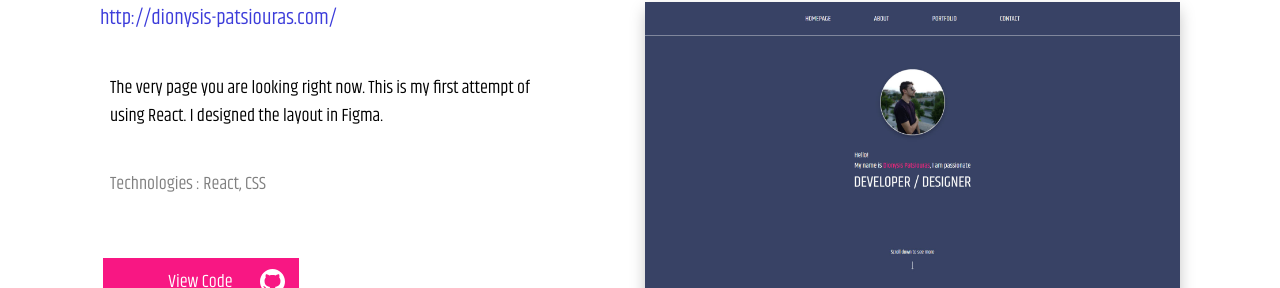
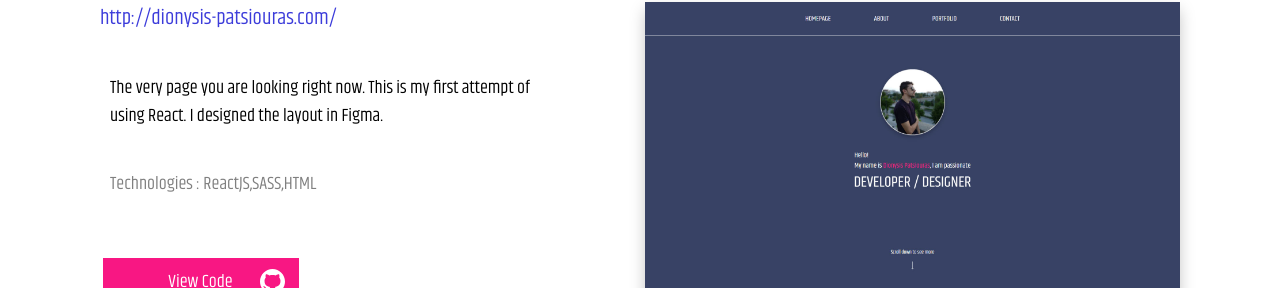
Before and after one commit to DionysisP/Portfolio, a React (Create React App) app: page /project/2 in a window 1280 px wide. Shown: the part 356-644 px from the top of the page. Built offline with nearby package versions, Linux system fonts and the light colour scheme.

Commit message:
fetch data from json

```diff
--- a/src/App.js
+++ b/src/App.js
@@ -1,17 +1,16 @@
-import { Route, Switch } from 'react-router-dom';
-import Navigation from "./components/Navigation";
-import Homepage from './components/Homepage.js';
-import ScrollToTop from './components/ScrollToTop';
-import Footer from './components/Footer';
-import About from './components/About';
-import Portfolio from './components/Portfolio';
-import Contact from './components/Contact';
+import { Route, Switch } from 'react-router-dom'
+import Navigation from "./components/Navigation"
+import Homepage from './components/Homepage'
+import ScrollToTop from './components/ScrollToTop'
+import Footer from './components/Footer'
+import About from './components/About'
+import Portfolio from './components/Portfolio'
+import Contact from './components/Contact'
+import Project from './components/Project'
 
-import Project from './components/Project.js';
-
+import projectsData from '../src/json/projects.json'
 
 import mykonos from './images/mykonos.jpg';
-
 import dpDesk from './images/dpDesktop.jpg';
 
 
@@ -51,6 +50,22 @@ export default function App() {
 
         </Route>
 
+          {projectsData.map(show => {
+              return (
+                <Route key={show.id} path={'/project/' + show.id} exact>
+                  <Project
+                    title = {show.title}
+                    desc = {show.description}
+                    url = {show.url}
+                    technologies = {show.technologies}
+                    git = {show.github}
+                    websiteImg = {show.image}
+                  />
+                </Route>
+              );
+          })}
+
+
         <Route path={'/project/1'} exact>
           <Project
             title='Mykonos Instant Transfer'
--- a/src/components/Project.js
+++ b/src/components/Project.js
@@ -1,6 +1,5 @@
-import React from 'react'
+import React, { useState } from 'react'
 import { Link } from 'react-router-dom'
-import { useState } from 'react'
 
 import classes from '../style/Project.module.css'
 import style2 from '../style/Modal.module.css'
@@ -10,8 +9,6 @@ import ViewCodeButton from './portfolioComponents/ViewCodeButton'
 
 import close from '../../src/images/icons/close.svg'
 import arrow from '../../src/images/icons/arrow.svg'
-
-
 
 
 export default function Project(props) {
@@ -45,7 +42,7 @@ export default function Project(props) {
                 </div>
 
                 <div className={classes.container2} >
-                    <img className={classes.websiteImg} src={props.websiteImg} alt='website' />
+                    <img className={classes.websiteImg} src={require('../images/' + props.websiteImg + '.jpg').default} alt='website' />
                     {/* <img className={classes.zoom} src={zoom} alt='zoom' /> */}
                 </div>
             </div>
--- /dev/null
+++ b/src/json/projects.json
@@ -0,0 +1,20 @@
+[
+    {
+        "id" : 1,
+        "title" : "Mykonos Instant Transfer",
+        "description" : "A Single page application I designed and developed in a couple of hours.I used a Wordpress-like theme and rushed it using public domain images.",
+        "url" : "http://mykonos-instant-transfer.com/",
+        "technologies" : ["HTML", "CSS", "JQuery"],
+        "github" : "https://github.com/DionysisP/mykonosProject",
+        "image" : "mykonos"
+    },
+    {
+        "id" : 2,
+        "title" : "My Portfolio",
+        "description" : "The very page you are looking right now. This is my first attempt of using React. I designed the layout in Figma.",
+        "url" : "http://dionysis-patsiouras.com/",
+        "technologies" : ["ReactJS", "SASS", "HTML"],
+        "github" : "https://github.com/DionysisP/Portfolio",
+        "image" : "dpDesktop"
+    }
+]
```
